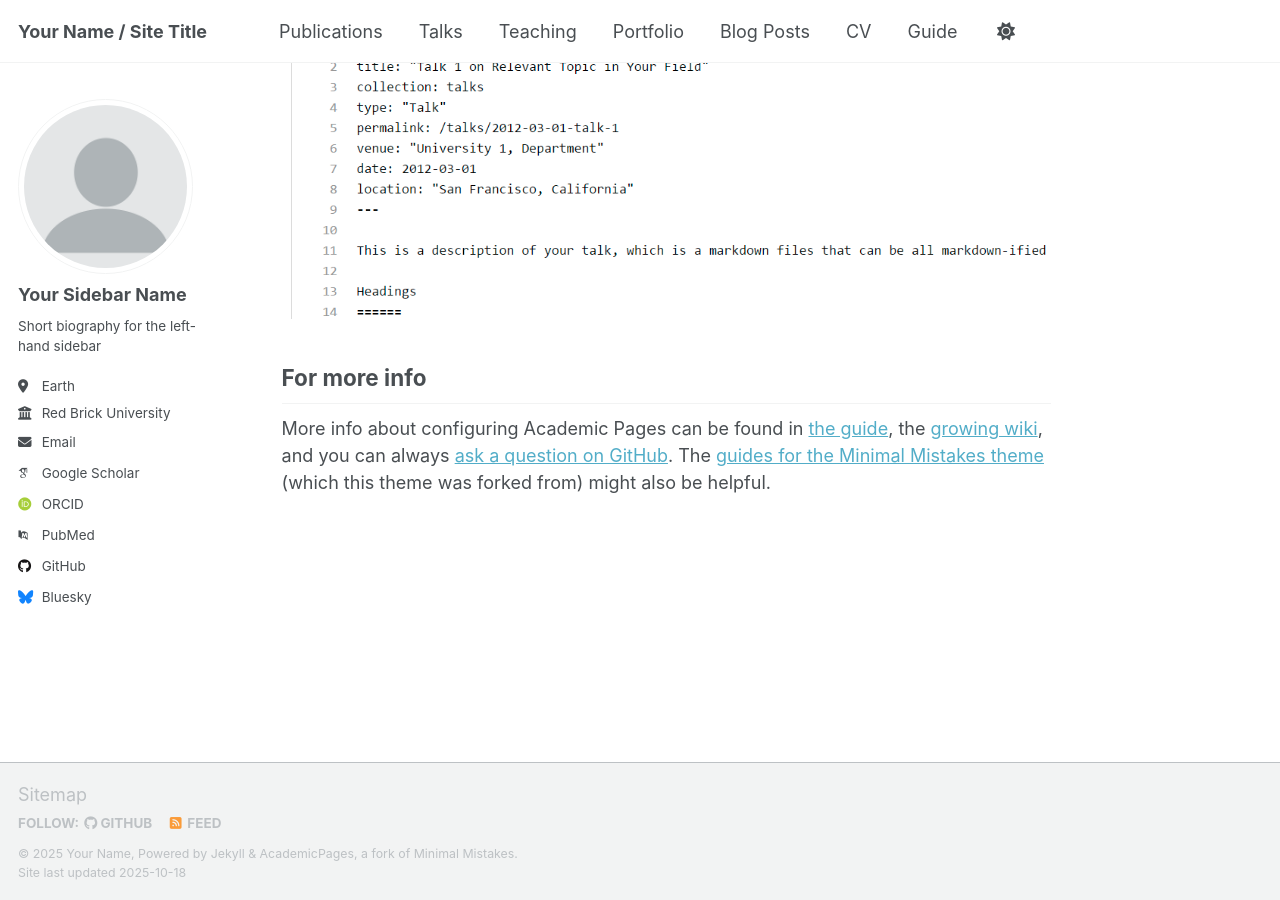
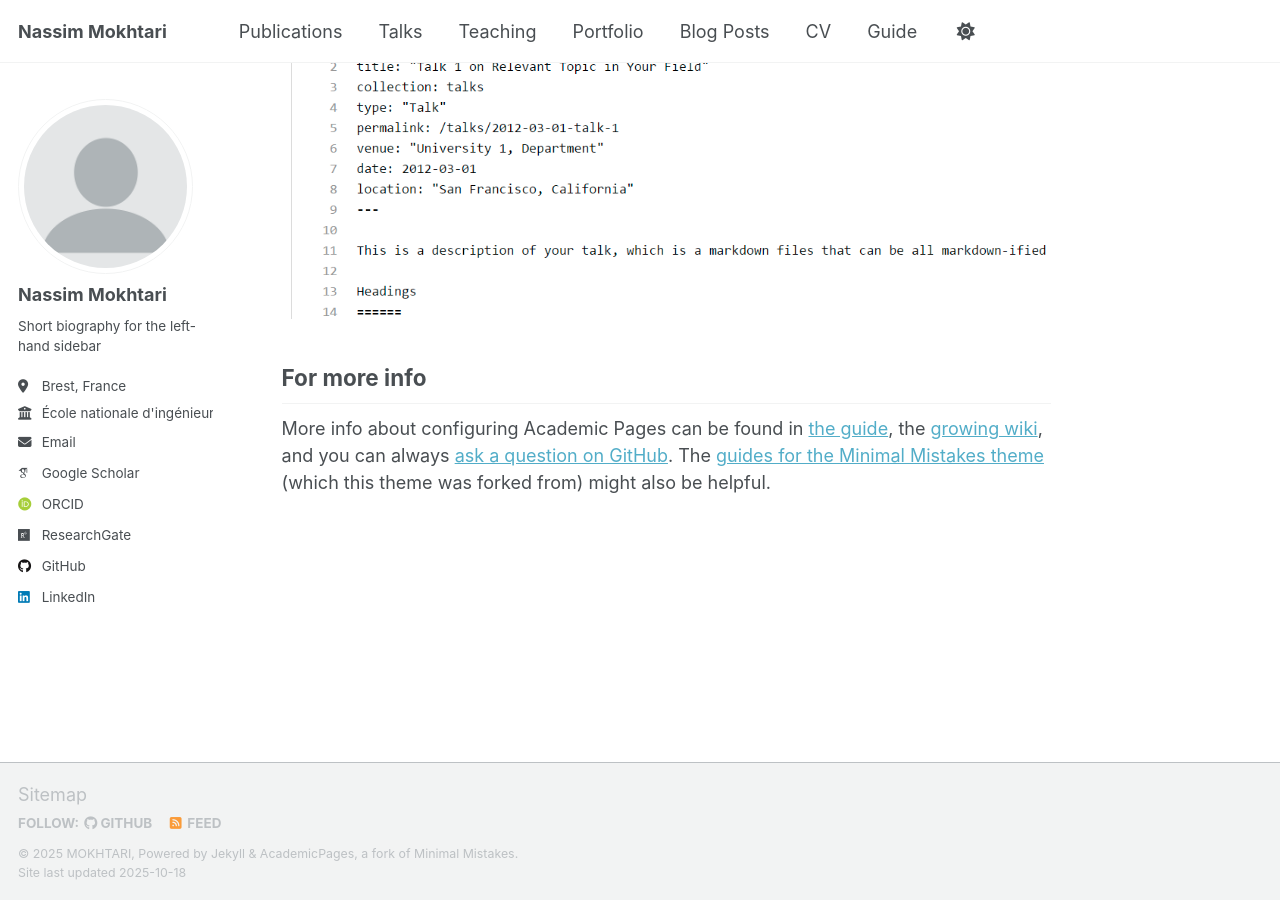
Before and after one commit to nassimmokhtari/nassimmokhtari.github.io, a Jekyll site: the page built from _pages/about.md, in a window 1280 px wide and 900 px high, scrolled down 2880 px. Built offline with Jekyll 4.4.1, drawn with Linux system fonts in a browser that asks for light colours; some web fonts are replaced; a script that is not in the unit is left out; some of the changed lines change nothing that is shown.

Commit message:
Update personal information in _config.yml

```diff
--- a/_config.yml
+++ b/_config.yml
@@ -9,9 +9,9 @@
 # Basic Site Settings
 locale                   : "en-US"
 site_theme               : "default" # Currently available options are "default", "air"
-title                    : "Your Name / Site Title"
+title                    : "Nassim Mokhtari"
 title_separator          : "-"
-name                     : &name "Your Name"
+name                     : &name "MOKHTARI"
 description              : &description "Your Name's academic portfolio"   # Update this with a general description of your site, this is the default if not overridden by a page
 url                      : https://academicpages.github.io # The base hostname & protocol for your site e.g. "https://[your GitHub username].github.io",
                                                            # or if you already have some other page hosted on Github then use "https://[your GitHub username].github.io/[Your Repo Name]"
@@ -24,60 +24,26 @@ repository               : "academicpages/academicpages.github.io"
 author:
   # Biographic information
   avatar           : "profile.png"
-  name             : "Your Sidebar Name"
-  pronouns         : # example: "she/her"
+  name             : "Nassim Mokhtari"
   bio              : "Short biography for the left-hand sidebar"
-  location         : "Earth"
-  employer         : "Red Brick University"
+  location         : "Brest, France"
+  employer         : "École nationale d'ingénieurs de Brest / LabSTICC"
   uri              : # URL
-  email            : "none@example.org"
+  email            : "mokhtari@enib.fr"
 
   # Academic websites
-  academia         : # URL
-  arxiv            : # URL - Update with the correct link to your profile
-  googlescholar    : "https://scholar.google.com/citations?user=PS_CX0AAAAAJ"
-  inspire-hep      : # URL
-  impactstory      : # URL
-  orcid            : "https://orcid.org/yourorcidurl"
-  semantic         : # URL
-  pubmed           : "https://www.ncbi.nlm.nih.gov/pubmed/?term=john+snow"
-  researchgate     : # URL
-  scopus           : # URL
+  googlescholar    : "https://scholar.google.com/citations?user=nh3bOAUAAAAJ&hl=fr"
+  orcid            : "https://orcid.org/0000-0002-9402-3638"
+  researchgate     : "https://www.researchgate.net/profile/Nassim-Mokhtari"
+
 
   # Repositories and software development
-  bitbucket        : # Username - Update with your username on the site
-  codepen          : # Username
-  dribbble         : # Username
-  github           : "academicpages"
+  github           : "nassimmokhtari"
   kaggle           : # Username
   stackoverflow    : # User number or user number and name (i.e., use "1" or "1/jeff-atwood")
 
   # Social media
-  artstation       : # Username
-  bluesky          : "bsky.app" # Replace this with you Bluesky username
-  facebook         : # Username
-  flickr           : # Username
-  foursquare       : # Username
-  goodreads        : # Username
-  google_plus      : # Username
-  keybase          : # Username
-  instagram        : # Username
-  lastfm           : # Username
-  linkedin         : # Username
-  mastodon         : # URL
-  medium           : # URL
-  pinterest        : # Username
-  soundcloud       : # Username
-  steam            : # Username
-  telegram         : # URL
-  tumblr           : # Username
-  twitter          : # Username for X / Twitter
-  vine             : # Username
-  weibo            : # Username
-  wikipedia        : # Username
-  xing             : # Username
-  youtube          : # Username
-  zhihu            : # Username
+  linkedin         : "https://www.linkedin.com/in/nassim-mokhtari/"
 
 # Publication Category - The following the list of publication categories and their headings
 publication_category:
```
